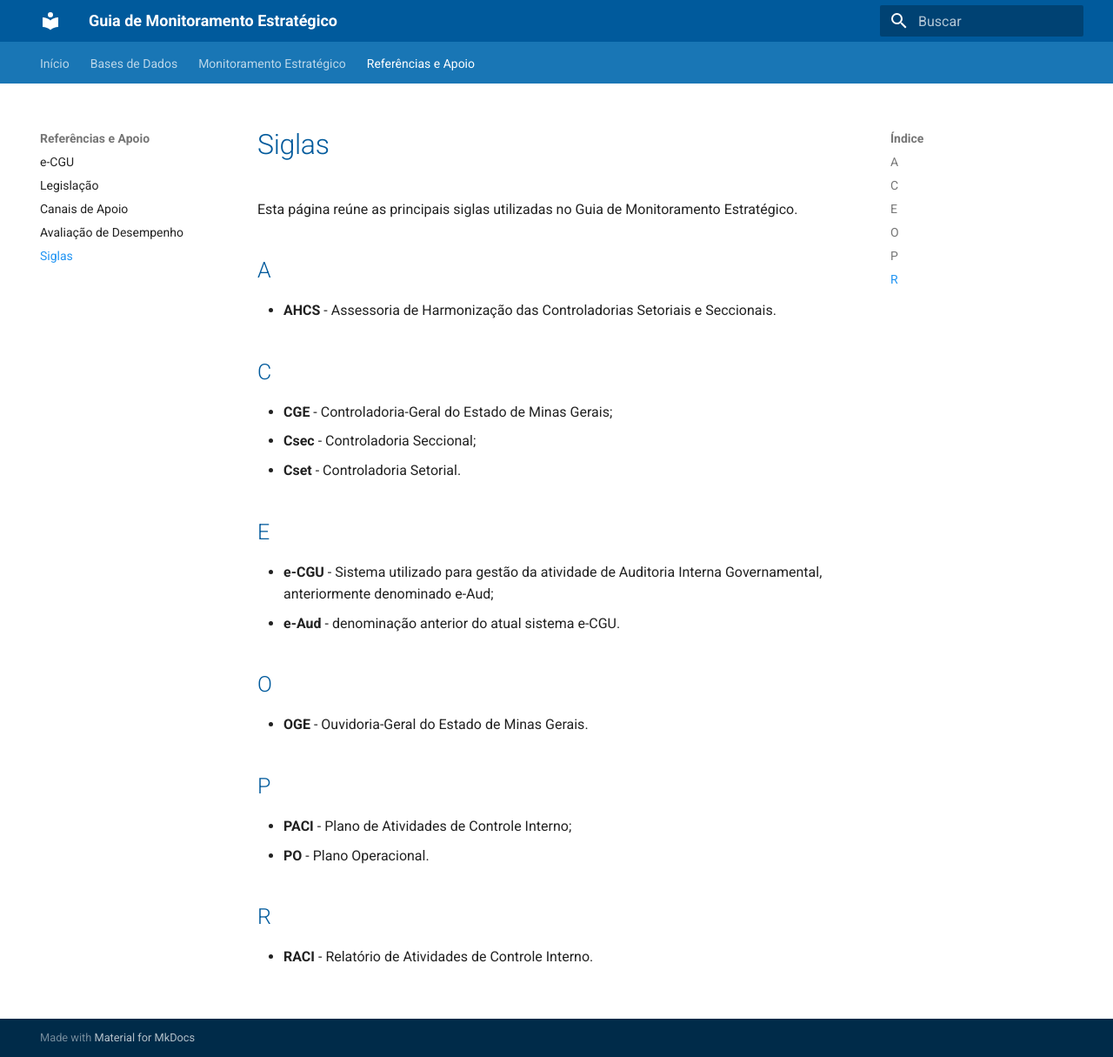
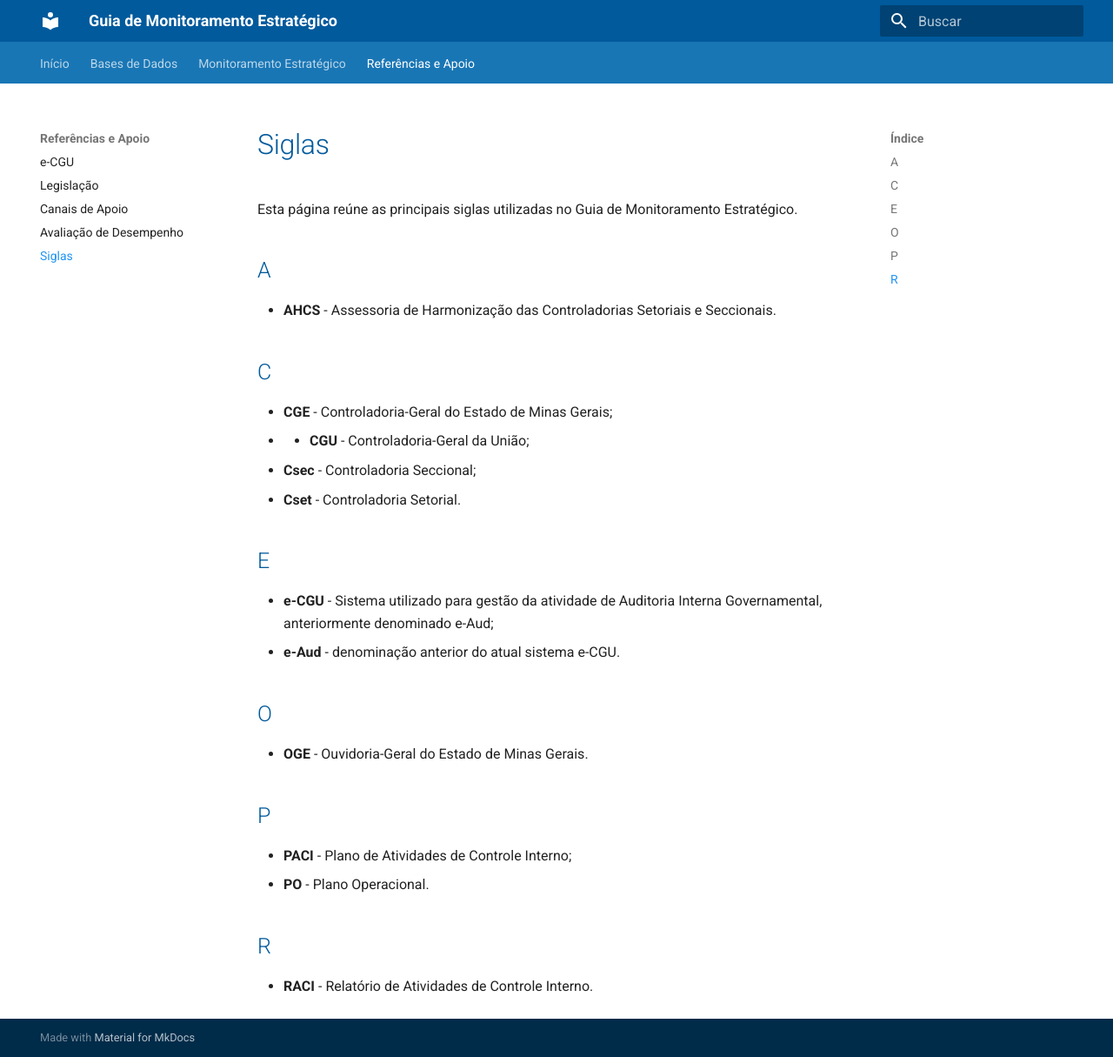
Before and after one commit to CGEMG-AHCS/guia-monitoramento-estrategico, an MkDocs documentation site: the page built from docs/referencias/siglas.md, in a window 1280 px wide and 1215 px high. Shown: the whole window at 87% size. Built offline with MkDocs 1.6.1 and Material for MkDocs 9.7.7, drawn with Linux system fonts in a browser that asks for light colours.

Commit message:
Update siglas.md

```diff
--- a/docs/referencias/siglas.md
+++ b/docs/referencias/siglas.md
@@ -9,6 +9,7 @@ Esta página reúne as principais siglas utilizadas no Guia de Monitoramento Est
 ## C
 
 - **CGE** - Controladoria-Geral do Estado de Minas Gerais;
+- - **CGU** - Controladoria-Geral da União;
 - **Csec** - Controladoria Seccional;
 - **Cset** - Controladoria Setorial.
 
```
